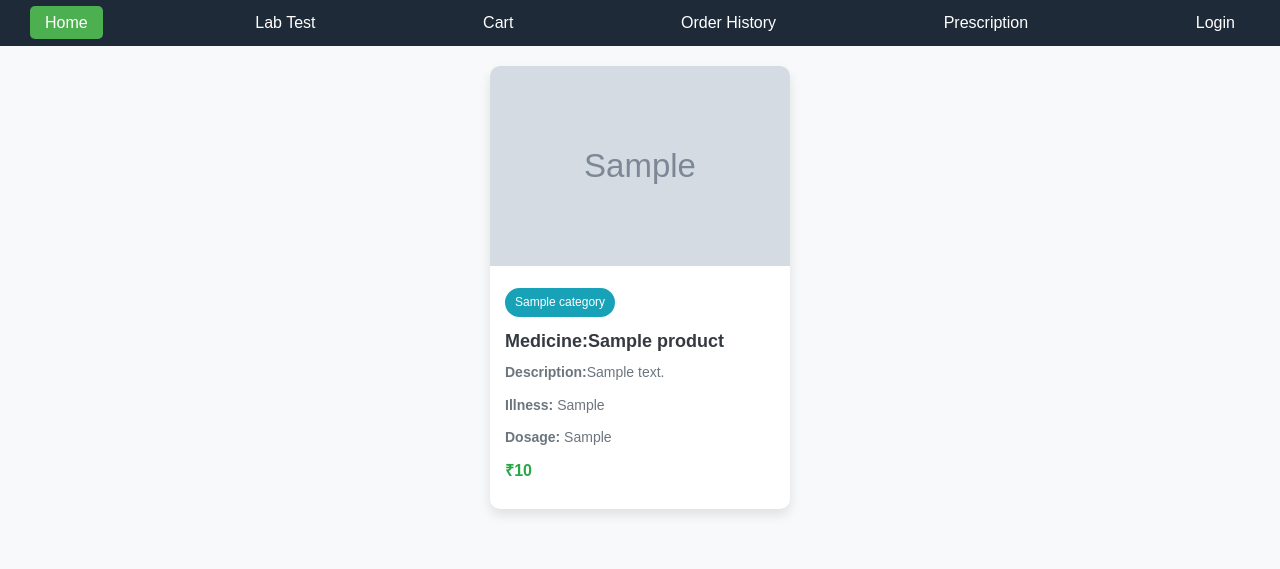
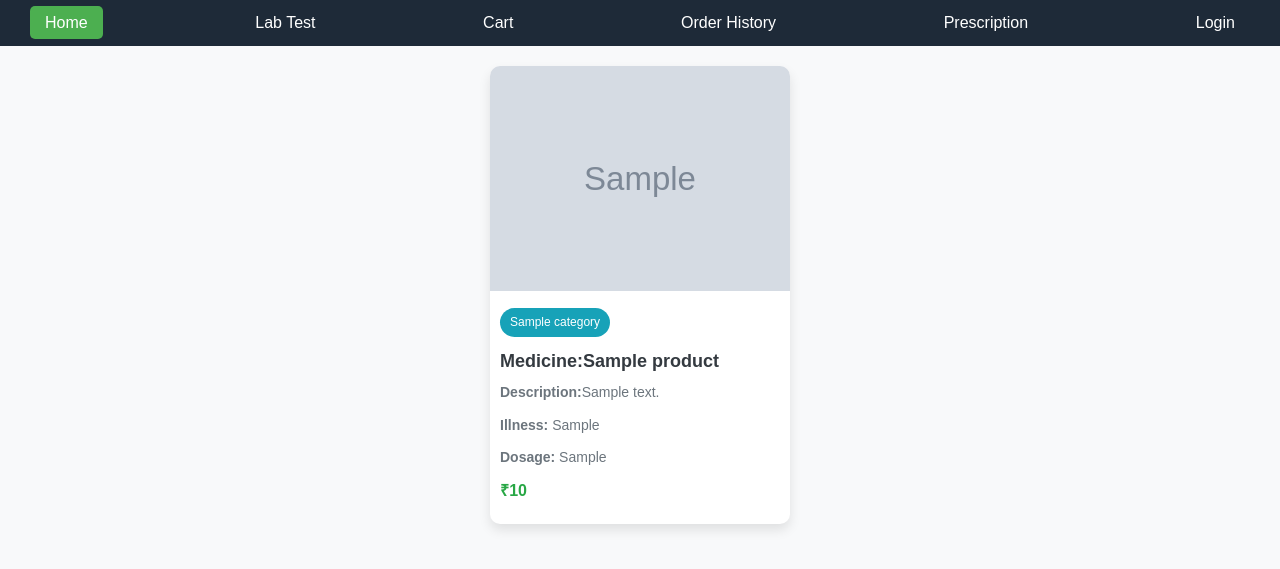
Before and after one commit to YarmikPatel/Online-Medical-Store, a PHP site: page / in a window 1280 px wide. Shown: the top 569 px of the page. Run offline with PHP 8.4, Linux system fonts and the light colour scheme; tables that the repository leaves empty or names only in its code hold one stand-in row (values such as "Sample post"); grey boxes marked "Sample" are stand-in pictures.

Commit message:
changes in css

```diff
--- a/Frontend/index.php
+++ b/Frontend/index.php
@@ -201,12 +201,12 @@ include('../Backend/connection.php');
 
         .card img {
             width: 100%;
-            height: 200px;
+            height: 2cap00px;
             object-fit: cover;
         }
 
         .card-content {
-            padding: 15px;
+            padding: 10px;
         }
 
         .category {
```
